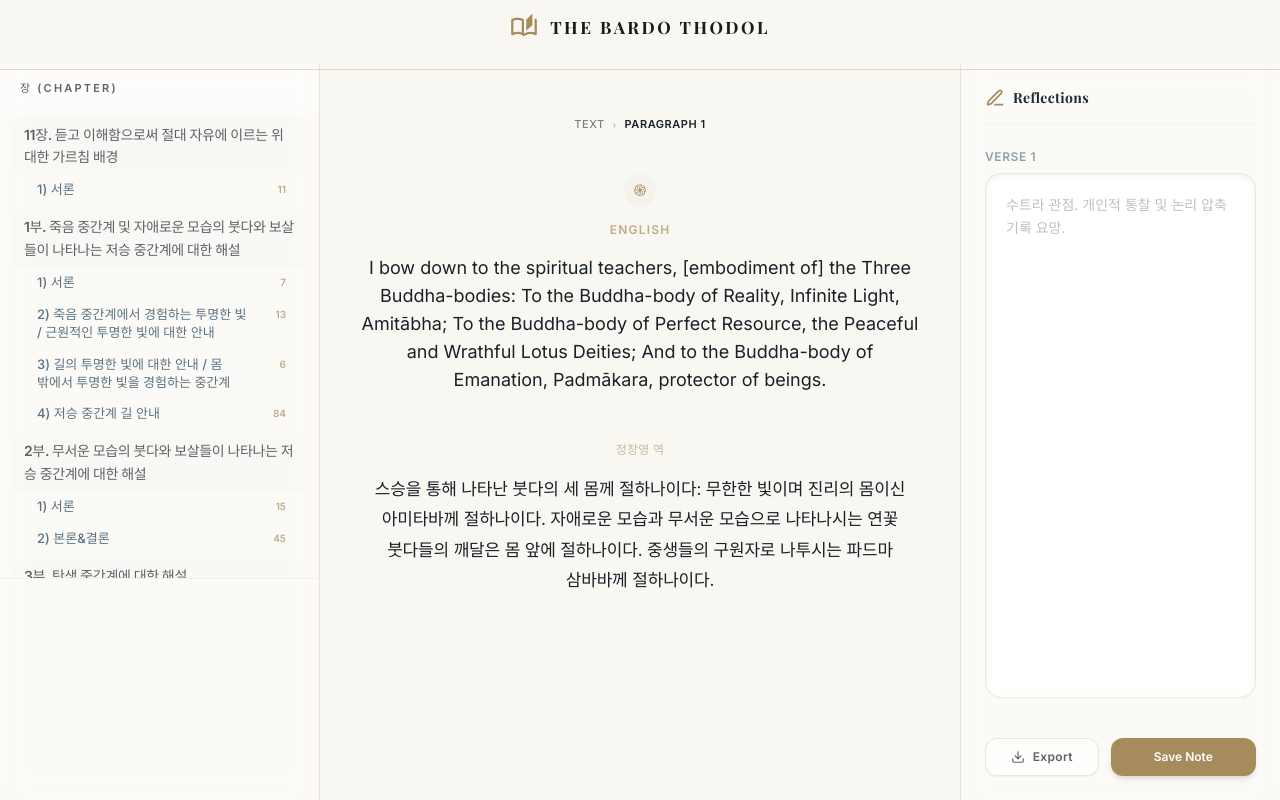
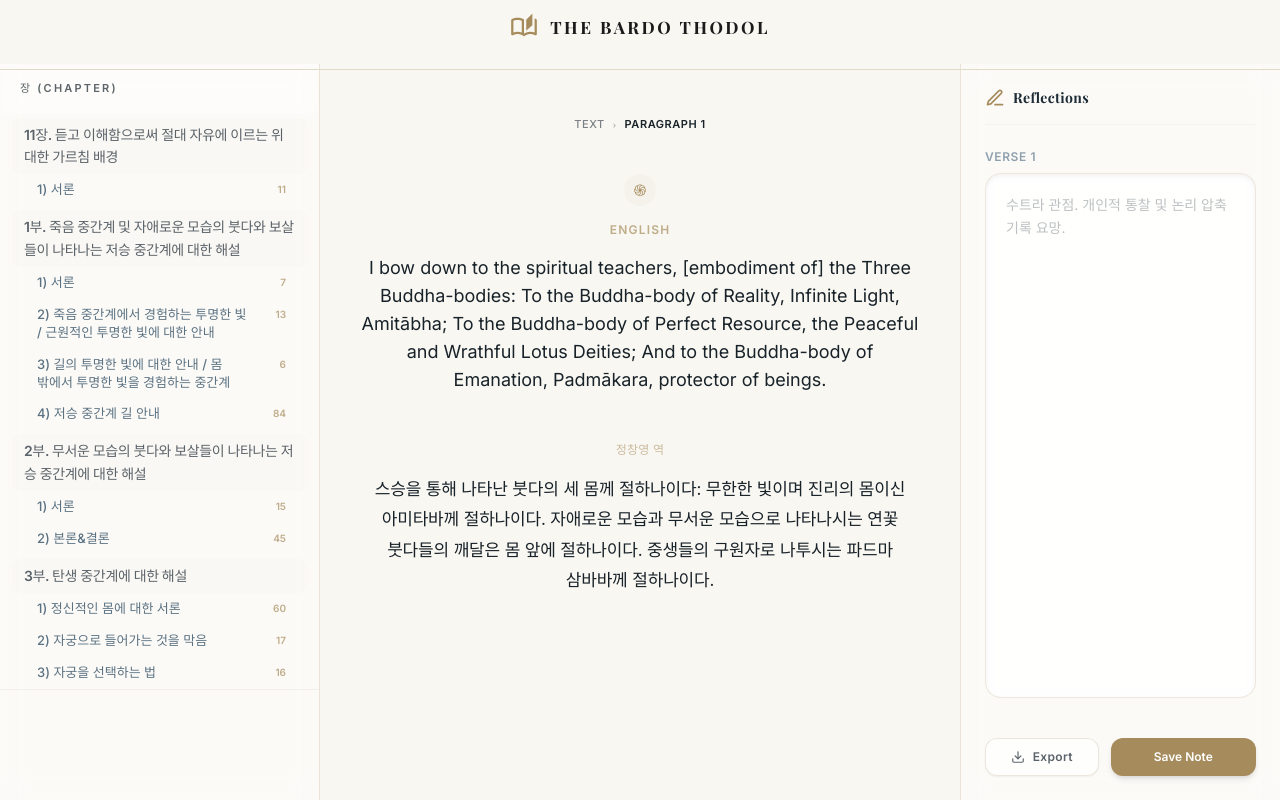
Before and after one commit to concario17-max/tibet, a React (Vite) app: page /text in a window 1280 px wide. Built offline with nearby package versions, Linux system fonts and the light colour scheme; a web font is replaced by a local one.

Commit message:
style(UI): expand upper chapter menu height to 85%

```diff
--- a/src/pages/components/LeftSidebar.jsx
+++ b/src/pages/components/LeftSidebar.jsx
@@ -39,7 +39,7 @@ const LeftSidebar = ({ prayers, onSelectVerse, activeVerseId }) => {
                 </div>
 
                 {/* 상단: 챕터 목록 */}
-                <div className="flex-none overflow-y-auto border-b border-gold-border/40 dark:border-[#222] custom-scrollbar max-h-[70%]">
+                <div className="flex-none overflow-y-auto border-b border-gold-border/40 dark:border-[#222] custom-scrollbar max-h-[85%]">
                     <div className="p-4 bg-transparent sticky top-0 z-10 backdrop-blur-sm hidden lg:block">
                         <h2 className="text-[11px] font-bold font-inter tracking-[0.2em] uppercase text-text-primary/70 dark:text-dark-text-primary/60 pl-1">
                             장 (Chapter)
```
